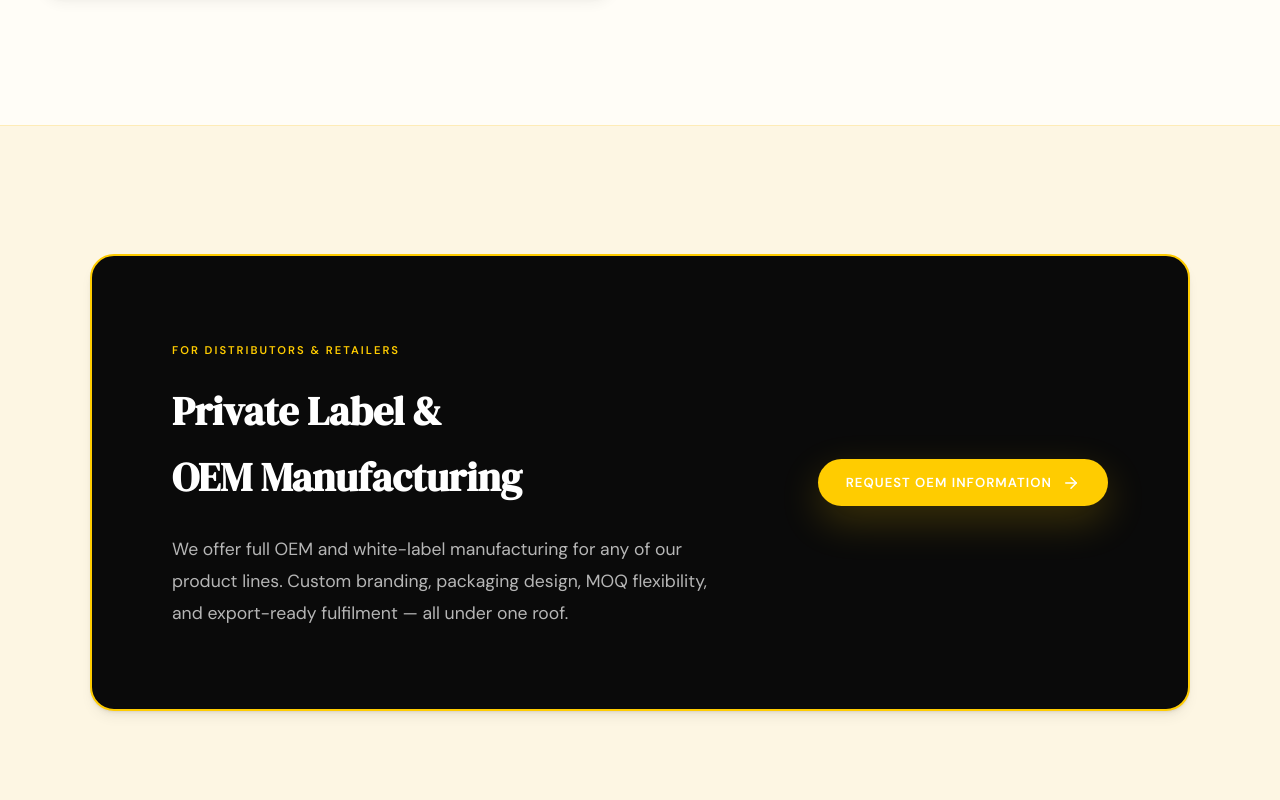
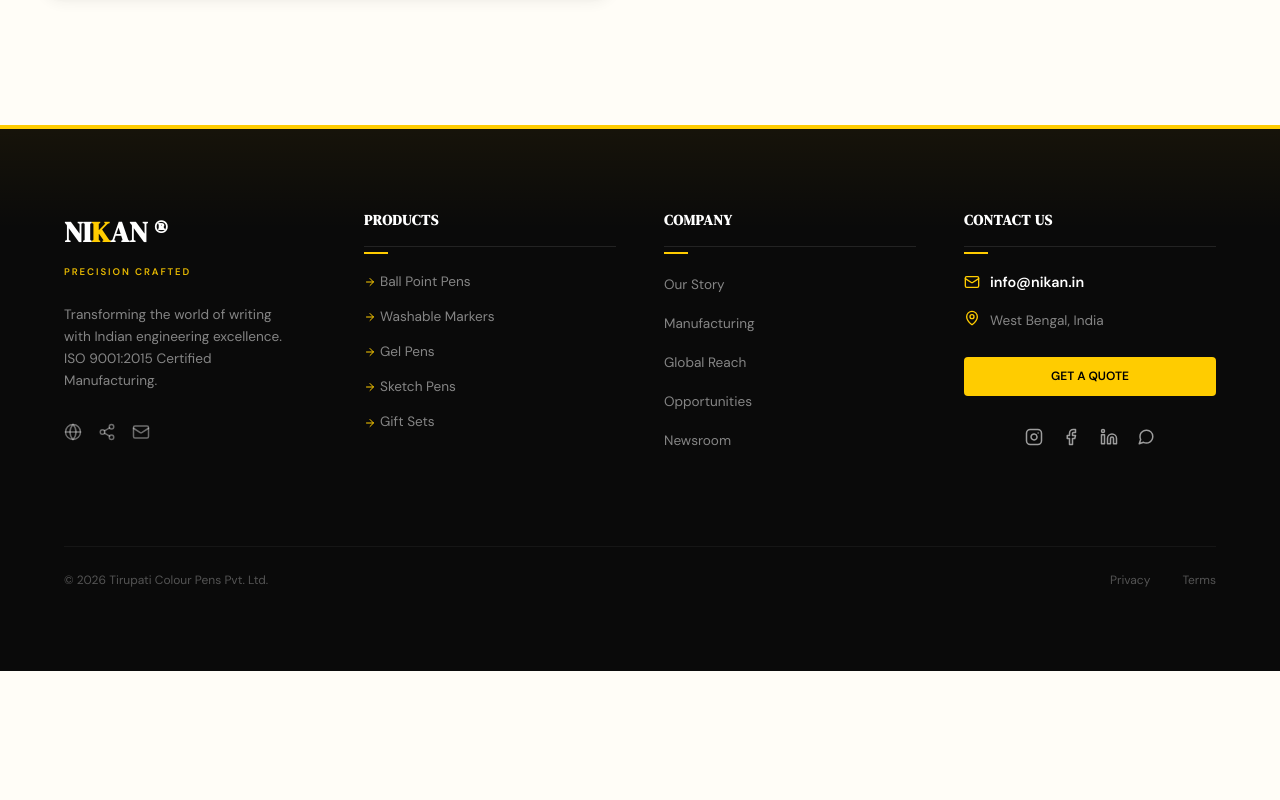
Before and after one commit to ppworkspacekolkata/nikans_pen_mayur, a React (Vite) app: page /brands in a window 1280 px wide. Shown: the part 2040-2840 px from the top of the page. After the commit the page ends 2711 px from the top, so only its background shows below. Built offline with nearby package versions, Linux system fonts and the light colour scheme.

Commit message:
Remove: Private Label & OEM Manufacturing section from Brands page

```diff
--- a/src/pages/Brands.jsx
+++ b/src/pages/Brands.jsx
@@ -192,25 +192,6 @@ export default function Brands() {
         </div>
       </section>
 
-      {/* ── OEM SECTION ─────────────────────── */}
-      <section className="section brands-oem-section">
-        <Reveal>
-          <div className="oem-card">
-            <div className="oem-card-text">
-              <span className="label" style={{ color: 'var(--gold)' }}>For Distributors & Retailers</span>
-              <h2 className="oem-title">Private Label & <br />OEM Manufacturing</h2>
-              <p className="oem-desc">
-                We offer full OEM and white-label manufacturing for any of our product lines.
-                Custom branding, packaging design, MOQ flexibility, and export-ready fulfilment
-                — all under one roof.
-              </p>
-            </div>
-            <a href="/contact" className="btn-primary" style={{ boxShadow: 'var(--shadow-gold)' }}>
-              Request OEM Information <ArrowRight size={18}/>
-            </a>
-          </div>
-        </Reveal>
-      </section>
 
       <Footer />
     </div>
```
